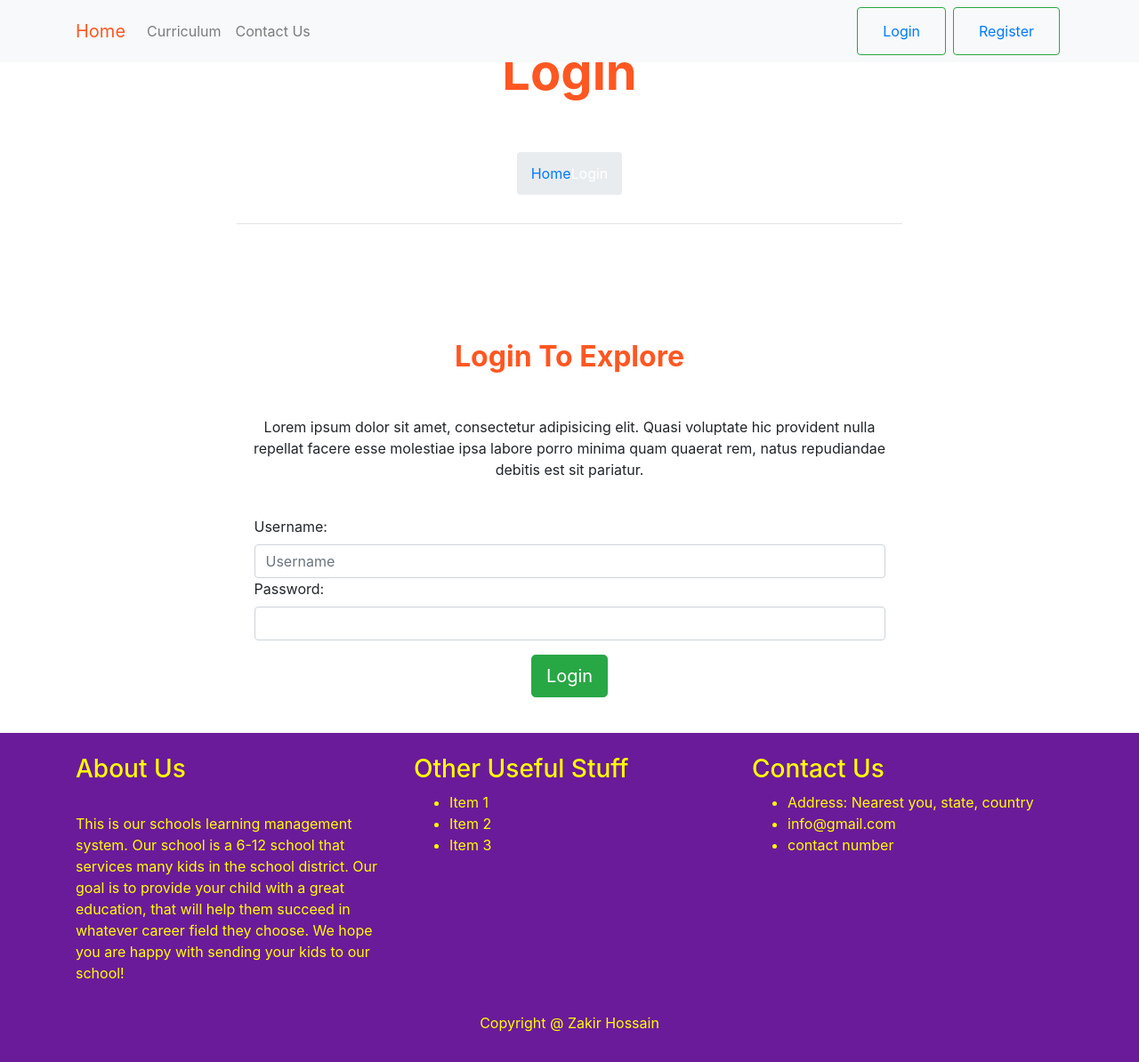
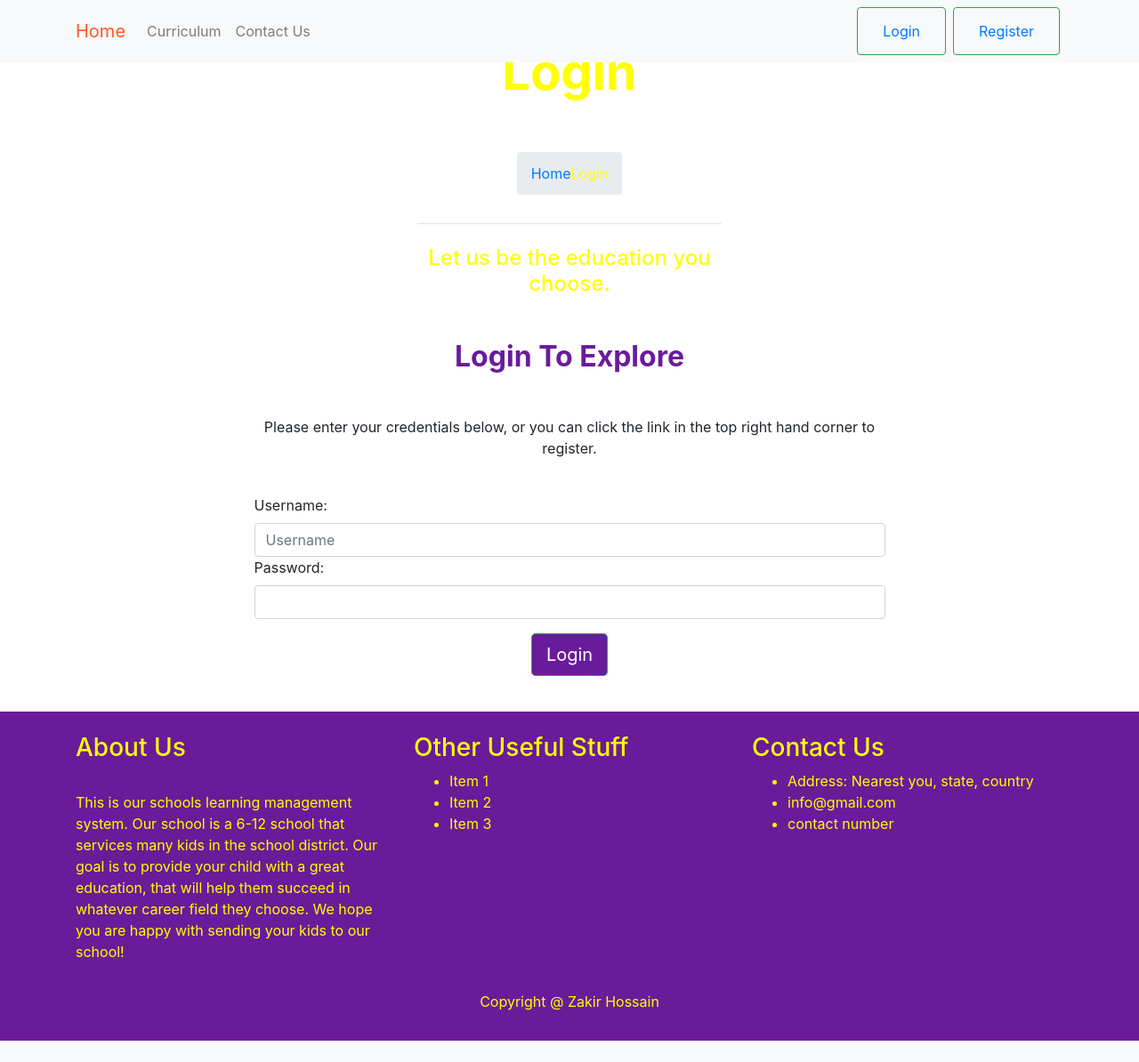
Before and after one commit to KhiapK/school-learning-management-system-main, a Django app: template school-learning-management-system-main/school_learning_management_system/app_users/templates/app_users/login.html in a window 1280 px wide. Shown: the whole page at 89% size. After the commit the page ends 1170 px from the top, so only its background shows below. Run offline with Django 3.2, Linux system fonts and the light colour scheme; the template is opened without the code that fills it, so the values that code supplies are empty; some libraries are stand-ins or nearby versions.

Commit message:
updated color

```diff
--- a/school-learning-management-system-main/school_learning_management_system/app_users/templates/app_users/login.html
+++ b/school-learning-management-system-main/school_learning_management_system/app_users/templates/app_users/login.html
@@ -9,8 +9,8 @@
     <div class="row d-flex justify-content-center text-center">
       <div class="col-md-10 text-white">
         <!-- heading -->
-        <h2 class="display-4 font-weight-bold  p-5 " style="color:#ff5722;" > Login </h2>
-        <div class="row d-flex justify-content-center text-center">
+        <h2 class="display-4 font-weight-bold  p-5 " style="color:yellow;"> Login </h2>
+        <div class="row d-flex justify-content-center text-center" style="color:yellow;">
           <ul class="breadcrumb">
             <li><a href="{% url 'index' %}">Home</a></li>
             <li class="disabled-text" >Login</li>
@@ -18,12 +18,10 @@
         </div>
 
         <!-- divider -->
-        <hr style="color:#ff5722;">
+        <hr style="color:#6a1b9a;">
 
         <!-- description -->
-        <h4 class="white-text my-4">Lorem ipsum dolor sit amet, consectetur adipisicing elit.
-                  Deleniti
-                  consequuntur.</h4>
+        <h4 class="white-text my-4" style="color:yellow;">Let us be the education you choose.</h4>
   </div>
 </header>
 {% endblock %}
@@ -31,17 +29,12 @@
 {% block content %}
 
 <section class="text-center mt-4">
-              <h2 class="mb-5 font-weight-bold" style="color:#ff5722;">Login To Explore</h2>
+              <h2 class="mb-5 font-weight-bold" style="color:#6a1b9a;">Login To Explore</h2>
               <!-- class row for description-->
               <div class="row d-flex justify-content-center mb-4">
                 <!-- class column -->
                 <div class="col-md-8">
-                  <p class="grey-text">Lorem ipsum dolor sit amet, consectetur adipisicing elit. Quasi voluptate
-                                    hic
-                                    provident nulla repellat
-                                    facere esse molestiae ipsa labore porro minima quam quaerat rem, natus repudiandae debitis
-                                    est
-                                    sit pariatur.</p>
+                  <p class="grey-text">Please enter your credentials below, or you can click the link in the top right hand corner to register.</p>
                 </div>
               </div>
               <div class="row d-flex justify-content-center mb-4">
@@ -61,7 +54,7 @@
                   <input type="password" name="password" class="form-control">
                   </div>
                   <div class="row justify-content-center">
-                      <input type="submit" value="Login" class="btn btn-success btn-lg mt-3">
+                      <input type="submit" value="Login" class="btn btn-success btn-lg mt-3" style="background-color:#6a1b9a;">
                   </div>
                   </div>
                   </div>
```
